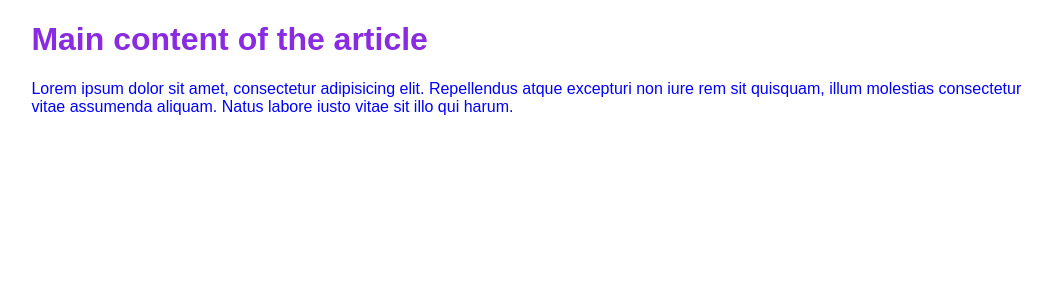
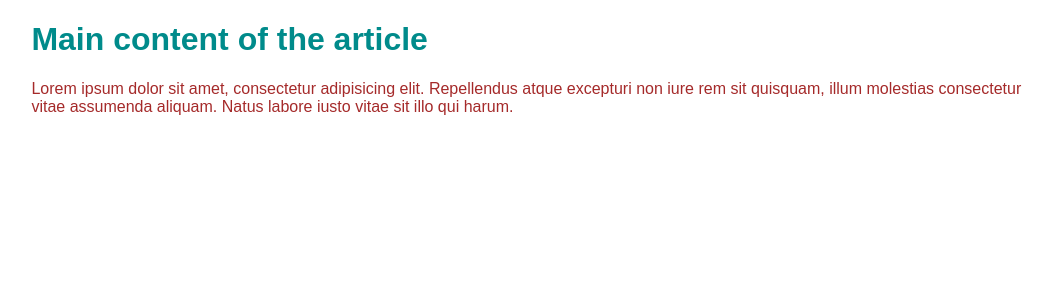
Before and after one commit to hgabor/git-branching-13de-2026, a React (Vite) app: page / in a window 1280 px wide. Shown: the top 300 px of the page, without its empty margins (103-1153 px from the left). Built offline with nearby package versions, Linux system fonts and the light colour scheme.

Commit message:
Changed colors to fit company image

```diff
--- a/src/App.css
+++ b/src/App.css
@@ -4,11 +4,11 @@
 }
 
 h1 {
-  color: blueviolet;
+  color: darkcyan;
 }
 
 p {
-  color: blue;
+  color: brown;
 }
 
 main, header {
```
